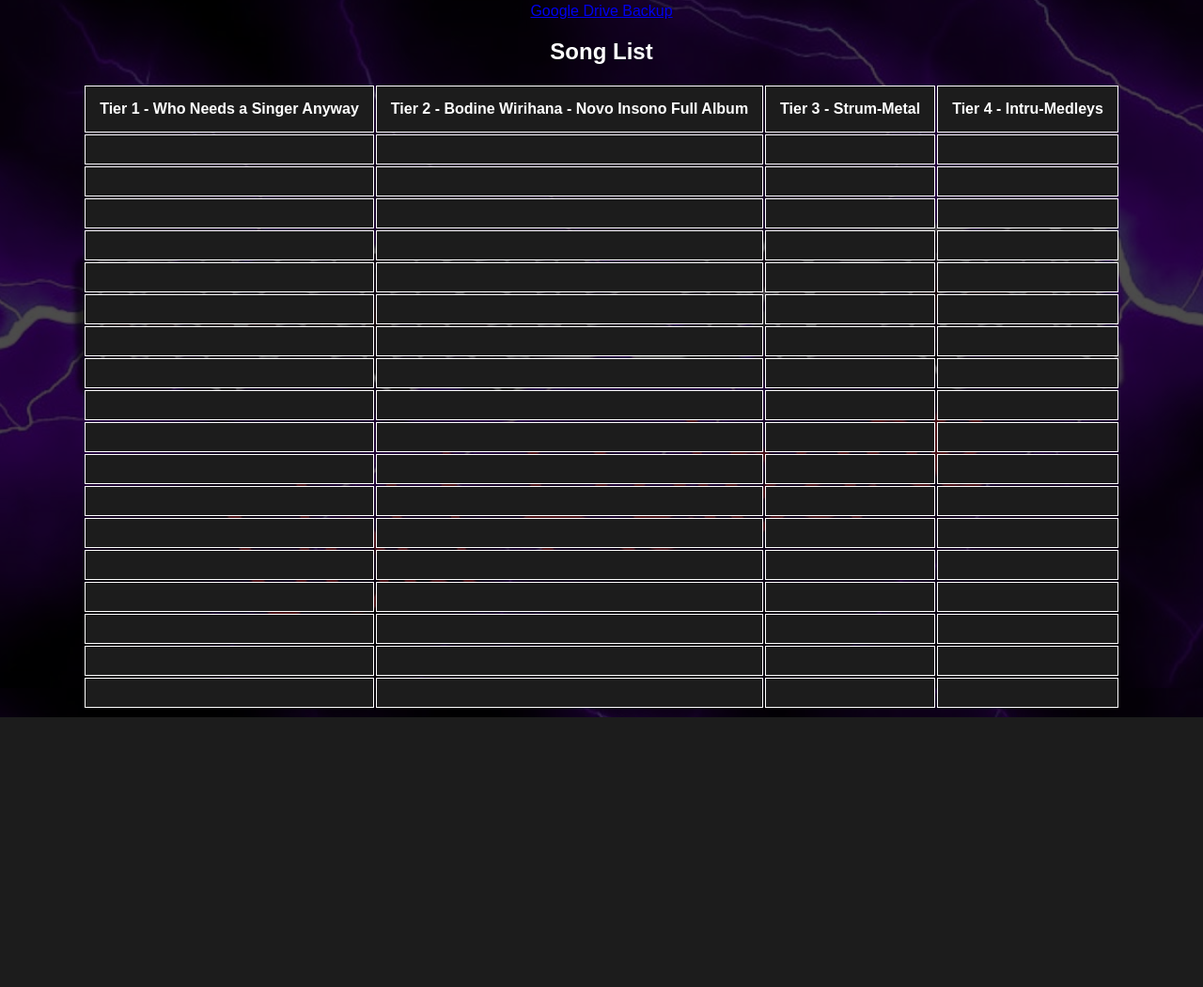
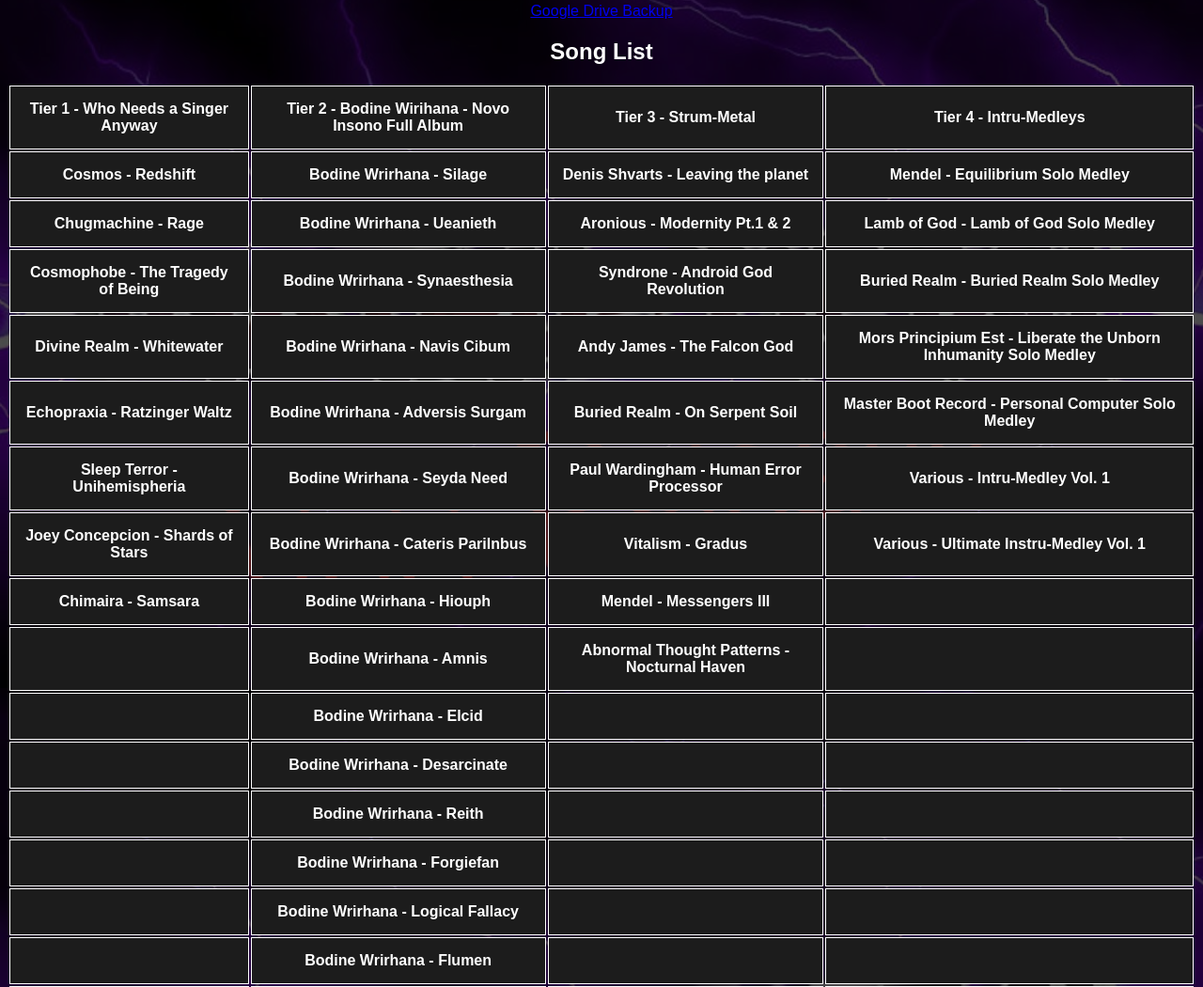
Before and after one commit to thardwardy/small-charters-united-website, a plain HTML site: page packs/instru-metal.html in a window 1280 px wide. Shown: the part 868-1918 px from the top of the page at 94% size. Before the commit the page ends 1631 px from the top, so only its background shows below. Drawn offline with Linux system fonts and the light colour scheme.

Commit message:
Update instru-metal.html

```diff
--- a/packs/instru-metal.html
+++ b/packs/instru-metal.html
@@ -45,110 +45,104 @@
 					<th>Tier 4 - Intru-Medleys</th>
 				</tr>
 				<tr>
+					<th>Cosmos - Redshift</th>
+					<th>Bodine Wrirhana - Silage</th>
+					<th>Denis Shvarts - Leaving the planet</th>
+					<th>Mendel - Equilibrium Solo Medley</th>
+				</tr>
+				<tr>
+					<th>Chugmachine - Rage</th>
+					<th>Bodine Wrirhana - Ueanieth</th>
+					<th>Aronious - Modernity Pt.1 & 2</th>
+					<th>Lamb of God - Lamb of God Solo Medley</th>
+				</tr>
+				<tr>
+					<th>Cosmophobe - The Tragedy of Being</th>
+					<th>Bodine Wrirhana - Synaesthesia</th>
+					<th>Syndrone - Android God Revolution</th>
+					<th>Buried Realm - Buried Realm Solo Medley</th>
+				</tr>
+				<tr>
+					<th>Divine Realm - Whitewater</th>
+					<th>Bodine Wrirhana - Navis Cibum</th>
+					<th>Andy James - The Falcon God</th>
+					<th>Mors Principium Est - Liberate the Unborn Inhumanity Solo Medley</th>
+				</tr>
+				<tr>
+					<th>Echopraxia - Ratzinger Waltz</th>
+					<th>Bodine Wrirhana - Adversis Surgam</th>
+					<th>Buried Realm - On Serpent Soil</th>
+					<th>Master Boot Record - Personal Computer Solo Medley</th>
+				</tr>
+				<tr>
+					<th>Sleep Terror - Unihemispheria</th>
+					<th>Bodine Wrirhana - Seyda Need</th>
+					<th>Paul Wardingham - Human Error Processor</th>
+					<th>Various - Intru-Medley Vol. 1</th>
+				</tr>
+				<tr>
+					<th>Joey Concepcion - Shards of Stars</th>
+					<th>Bodine Wrirhana - Cateris Parilnbus</th>
+					<th>Vitalism - Gradus</th>
+					<th>Various - Ultimate Instru-Medley Vol. 1</th>
+				</tr>
+				<tr>
+					<th>Chimaira - Samsara</th>
+					<th>Bodine Wrirhana - Hiouph</th>
+					<th>Mendel - Messengers III</th>
 					<th></th>
+				</tr>
+				<tr>
 					<th></th>
+					<th>Bodine Wrirhana - Amnis</th>
+					<th>Abnormal Thought Patterns - Nocturnal Haven</th>
+					<th></th>
+				</tr>
+				<tr>
+					<th></th>
+					<th>Bodine Wrirhana - Elcid</th>
 					<th></th>
 					<th></th>
 				</tr>
 				<tr>
 					<th></th>
-					<th></th>
+					<th>Bodine Wrirhana - Desarcinate</th>
 					<th></th>
 					<th></th>
 				</tr>
 				<tr>
 					<th></th>
-					<th></th>
+					<th>Bodine Wrirhana - Reith</th>
 					<th></th>
 					<th></th>
 				</tr>
 				<tr>
 					<th></th>
-					<th></th>
+					<th>Bodine Wrirhana - Forgiefan</th>
 					<th></th>
 					<th></th>
 				</tr>
 				<tr>
 					<th></th>
-					<th></th>
+					<th>Bodine Wrirhana - Logical Fallacy</th>
 					<th></th>
 					<th></th>
 				</tr>
 				<tr>
 					<th></th>
-					<th></th>
+					<th>Bodine Wrirhana - Flumen</th>
 					<th></th>
 					<th></th>
 				</tr>
 				<tr>
 					<th></th>
-					<th></th>
+					<th>Bodine Wrirhana - Multa Circum</th>
 					<th></th>
 					<th></th>
 				</tr>
 				<tr>
 					<th></th>
-					<th></th>
-					<th></th>
-					<th></th>
-				</tr>
-				<tr>
-					<th></th>
-					<th></th>
-					<th></th>
-					<th></th>
-				</tr>
-				<tr>
-					<th></th>
-					<th></th>
-					<th></th>
-					<th></th>
-				</tr>
-				<tr>
-					<th></th>
-					<th></th>
-					<th></th>
-					<th></th>
-				</tr>
-				<tr>
-					<th></th>
-					<th></th>
-					<th></th>
-					<th></th>
-				</tr>
-				<tr>
-					<th></th>
-					<th></th>
-					<th></th>
-					<th></th>
-				</tr>
-				<tr>
-					<th></th>
-					<th></th>
-					<th></th>
-					<th></th>
-				</tr>
-				<tr>
-					<th></th>
-					<th></th>
-					<th></th>
-					<th></th>
-				</tr>
-				<tr>
-					<th></th>
-					<th></th>
-					<th></th>
-					<th></th>
-				</tr>
-				<tr>
-					<th></th>
-					<th></th>
-					<th></th>
-					<th></th>
-				</tr>
-				<tr>
-					<th></th>
-					<th></th>
+					<th>Bodine Wrirhana - Secretum</th>
 					<th></th>
 					<th></th>
 				</tr>
```
